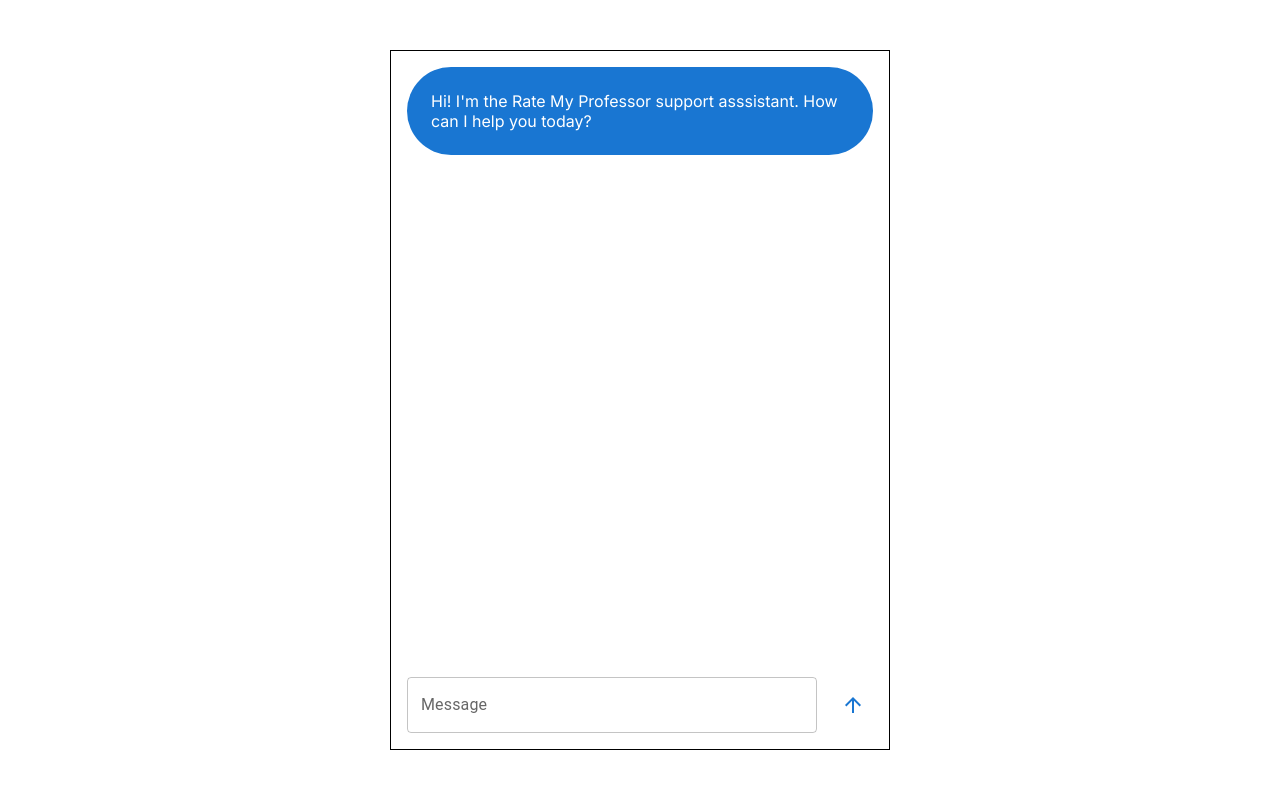
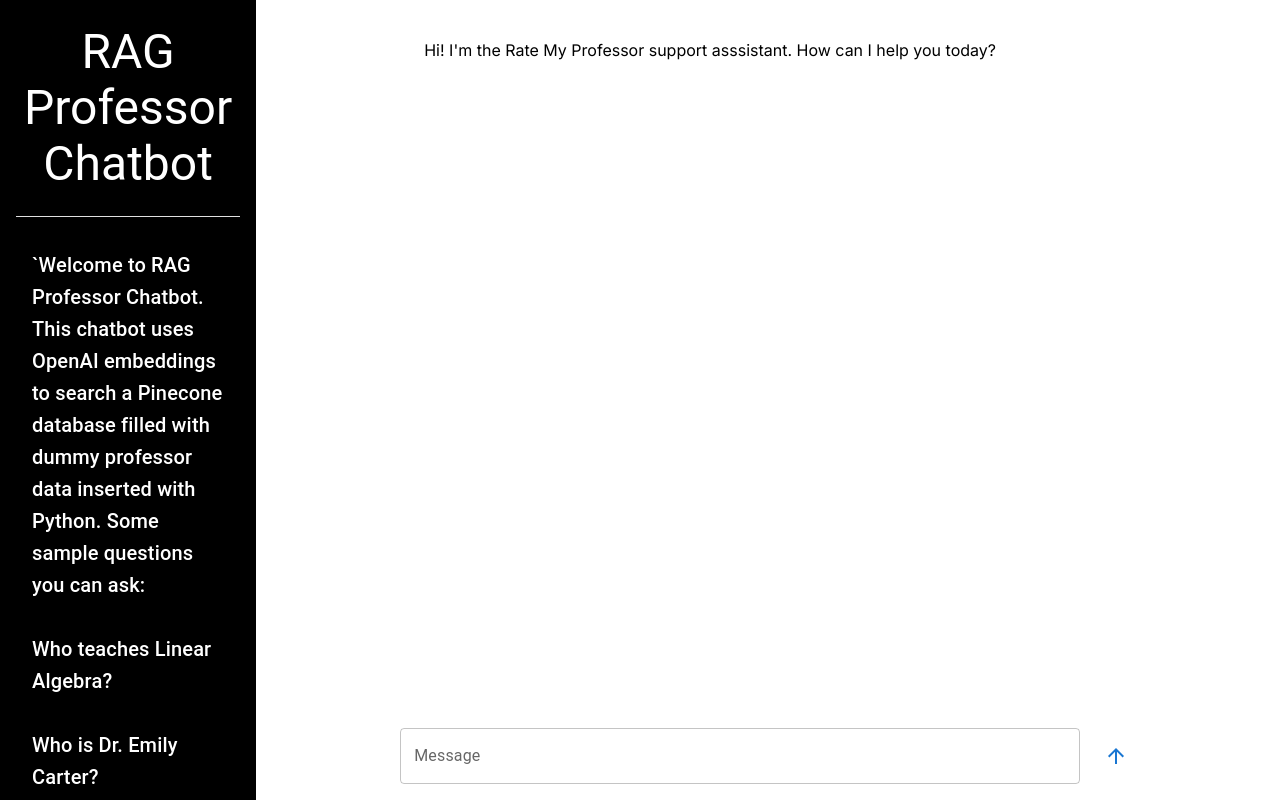
Before and after one commit to johnsonhsiung/RateMyProf, a Next.js app: page / in a window 1280 px wide. Shown: the top 800 px of the page. Built offline with nearby package versions, Linux system fonts and the light colour scheme.

Commit message:
add styling, descrpition, scroll to bottom with messages

```diff
--- a/app/layout.js
+++ b/app/layout.js
@@ -4,7 +4,7 @@
 const inter = Inter({ subsets: ["latin"] });
 
 export const metadata = {
-  title: "Create Next App",
+  title: "Rag Professor Chatbot",
   description: "Generated by create next app",
 };
 
--- a/app/page.js
+++ b/app/page.js
@@ -1,12 +1,18 @@
 "use client";
 import RenderResult from "next/dist/server/render-result";
-import { useState } from "react";
-import { Box, TextField, Button, Stack } from "@mui/material";
+import { useState, useRef, useEffect } from "react";
+import { Box, TextField, Button, Stack, Typography } from "@mui/material";
 import ReactMarkdown from "react-markdown";
 import ArrowUpwardIcon from '@mui/icons-material/ArrowUpward';
 import IconButton from '@mui/material/IconButton';
+import Link from '@mui/material/Link';
+import Divider from '@mui/material/Divider';
+import {  } from '@mui/material';
+
+
 
 export default function Home() {
+
   const [messages, setMessages] = useState([
     {
       role: "assistant",
@@ -15,6 +21,17 @@
     },
   ]);
   const [message, setMessage] = useState("");
+
+  const stackRef = useRef(null);
+
+  useEffect(() => {
+    // Everytime messages is updatead, get the stack displaying messages and scroll to the bottom.
+    const stackElement = stackRef.current;
+    if (stackElement) {
+      stackElement.scrollTop = stackElement.scrollHeight;
+    }
+  }, [messages]);
+
   // Use functional states when your current state depends on a previous state. Otherwise, because react may not render the component immediately, some updates might be lost.
   const sendMessage = async () => {
     if (!message) {
@@ -78,24 +95,71 @@
       width="100vw"
       height="100vh"
       display="flex"
-      flexDirection="column"
-      justifyContent="center"
-      alignItems="center"
+      flexDirection="row"
+
     >
+      <Box
+        flex='1 1 25%'
+        bgcolor='black'
+        display="flex"
+        flexDirection="column"
+        alignContent='center'
+      >
+      <Box>
+        <Typography variant='h3' color='white' align='center' margin={'24px'}>
+          RAG Professor Chatbot
+        </Typography>
+      </Box>
+      <Divider variant="middle"sx= {{bgcolor:'white'}}/>
+      <Box>
+        <Typography variant='h6' color='white' align='left' margin={'32px'}>
+          `Welcome to RAG Professor Chatbot. This chatbot uses OpenAI embeddings to search a Pinecone database filled with dummy professor data inserted with Python.
+          Some sample questions you can ask: <br /> <br />
+          Who teaches Linear Algebra? <br /> <br />
+          Who is Dr. Emily Carter? <br /> <br />
+          What classes are there for computer science? <br /> <br /> <br />
+        </Typography>
+
+
+      </Box>
+      <Divider variant="middle"sx= {{bgcolor:'white'}}/>
+      <Box height='300px'>
+        <Typography variant='h6' color='white' align='left' margin={'32px'}>
+          Check out the&nbsp;
+          <Link href='https://github.com/johnsonhsiung/RateMyProf' component='span'>
+          source code
+          </Link>
+          &nbsp;for more details!
+        </Typography>
+
+      </Box>
+
+
+      </Box>
+
       <Stack
         direction="column"
-        width="500px"
-        height="700px"
-        border="1px solid black"
+        flex= '1 1 75%'
         p={2}
         spacing={3}
+        sx ={{
+          marginLeft: '128px',
+          marginRight: '128px',
+        }}
       >
         <Stack
+          ref={stackRef}
           direction="column"
           spacing={2}
           flexGrow={1}
           overflow="auto"
           maxHeight="100%"
+          sx = {{
+            "&::-webkit-scrollbar": {
+            display: "none",
+            },
+          }}
+
         >
           {messages.map((message, index) => (
             <Box
@@ -108,11 +172,11 @@
               <Box
                 bgcolor={
                   message.role === "assistant"
-                    ? "primary.main"
-                    : "secondary.main"
+                    ? "white"
+                    : "#e0e0e0"
                 }
-                color="white"
-                borderRadius={16}
+                color="black"
+                borderRadius={8}
                 p={3}
               >
                 <ReactMarkdown>{message.content}</ReactMarkdown>
```
